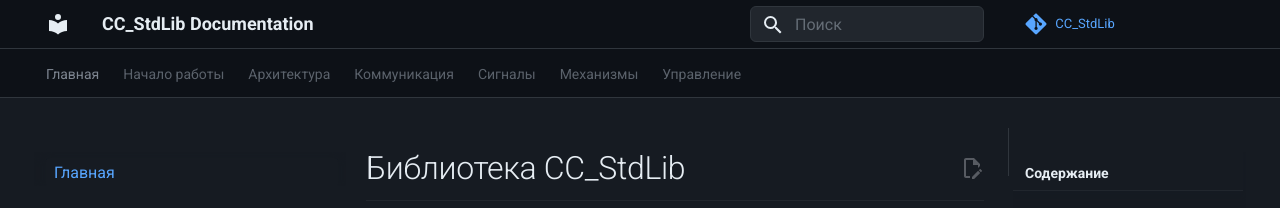
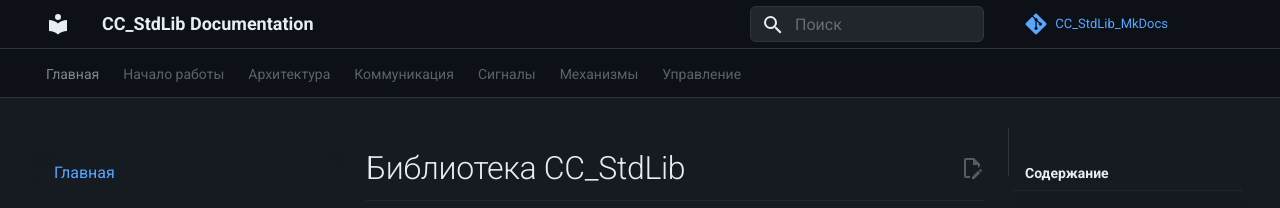
Before and after one commit to strwthvn/CC_StdLib_MkDocs, an MkDocs documentation site: the page built from docs/index.md, in a window 1280 px wide. Shown: the top 208 px of the page. Built offline with MkDocs 1.6.1 and Material for MkDocs 9.7.7, drawn with Linux system fonts in a browser that asks for light colours; comment, search, counter and statistics services are not loaded.

Commit message:
Настройка деплоя на GitHub Pages
- Добавлен site_url для GitHub Pages
- Исправлены repo_name и repo_url на правильный репозиторий
- Создан GitHub Actions workflow для автоматического деплоя
- Деплой выполняется при каждом push в master

После push нужно настроить GitHub Pages в настройках репозитория:
Settings → Pages → Source: Deploy from a branch → Branch: gh-pages

🤖 Generated with [Claude Code](https://claude.com/claude-code)

Co-Authored-By: Claude <noreply@anthropic.com>

```diff
--- a/mkdocs.yml
+++ b/mkdocs.yml
@@ -1,10 +1,11 @@
 site_name: CC_StdLib Documentation
 site_description: Документация библиотеки функциональных блоков IEC ST
-site_author: CC_StdLib Team
+site_author: CyberCode
+site_url: https://strwthvn.github.io/CC_StdLib_MkDocs/
 
 # Repository
-repo_name: CC_StdLib
-repo_url: https://github.com/your-org/CC_StdLib
+repo_name: CC_StdLib_MkDocs
+repo_url: https://github.com/strwthvn/CC_StdLib_MkDocs
 
 # Theme
 theme:
```
Also changed, not shown: 1 other file.
